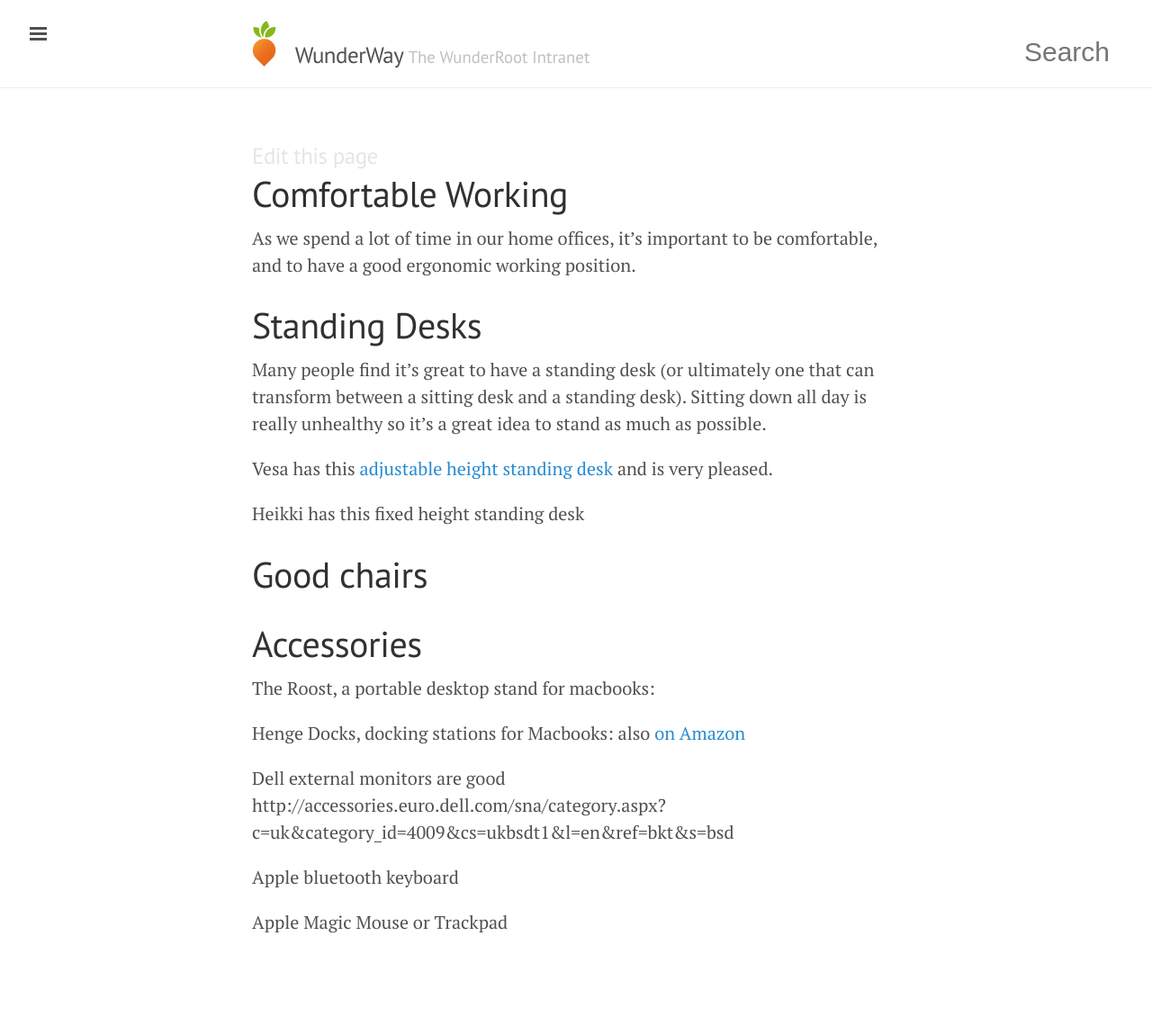
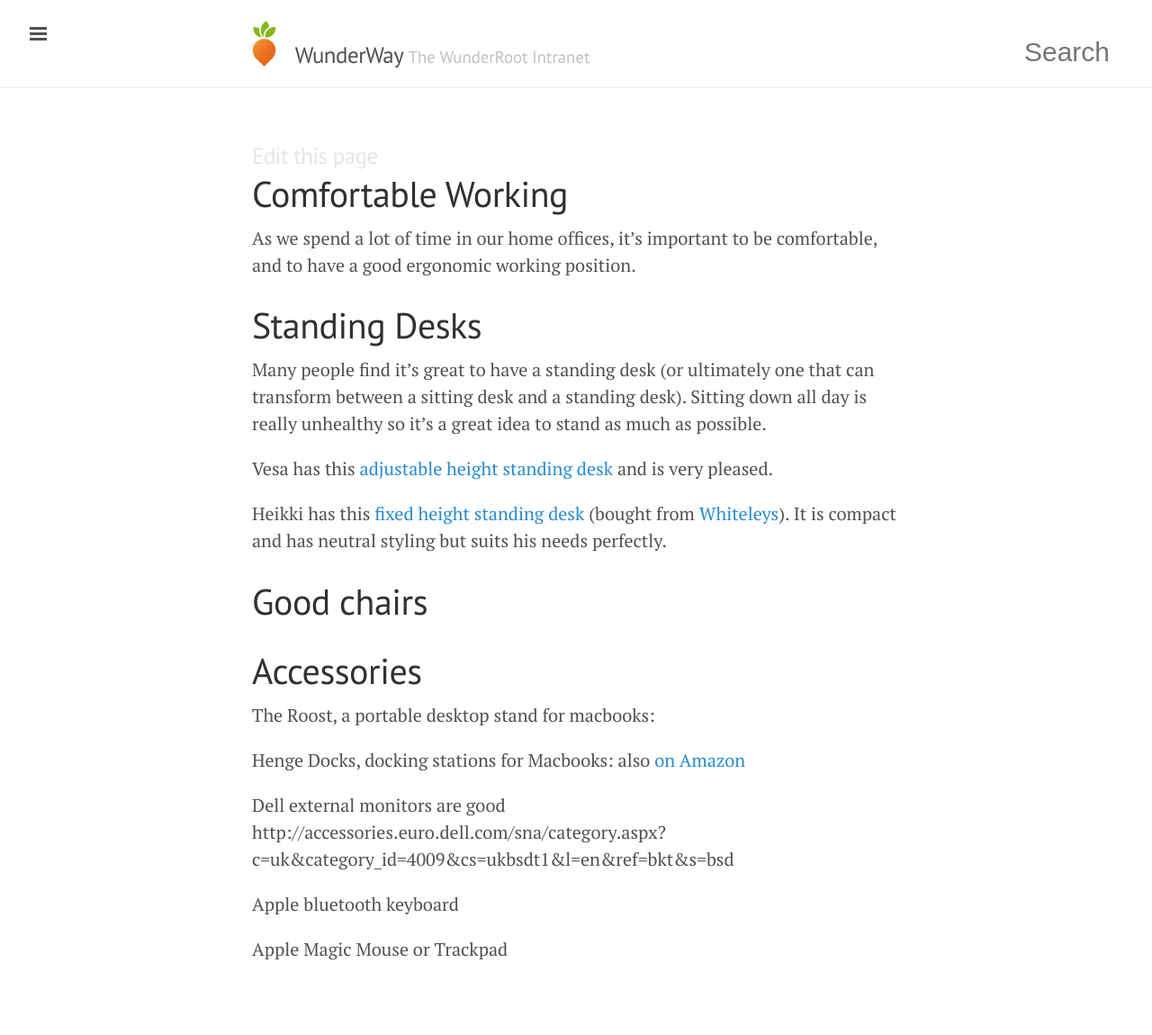
Before and after one commit to tormi/WunderWay, a Jekyll site: the page built from how/work-comfortably.md, in a window 1280 px wide. Shown: the whole page at 90% size. Built offline with Jekyll 4.4.1, drawn with Linux system fonts in a browser that asks for light colours; nearby versions of some CDN libraries; Markdown is read by kramdown in place of the engine named in the settings; before the commit the page ends 1120 px from its top, so only the background shows below that.

Commit message:
Update work-comfortably.md
Added details of Heikki's desk

```diff
--- a/how/work-comfortably.md
+++ b/how/work-comfortably.md
@@ -14,7 +14,7 @@
 
 Vesa has this [adjustable height standing desk](http://www.ajproducts.co.uk/tables-desks-workstations/adjustable-standing-desks/flexus-electrically-height-adjustable-wave-desk/5138569-61474.wf) and is very pleased.
 
-Heikki has this fixed height standing desk
+Heikki has this [fixed height standing desk](http://complete-office.co.uk/ProductDetails/Furniture/Desks/3511464/Gresham-Stand-Height-Rectangular-600Mm-Deep-1200-X-600--TS612RHZ/Master.aspx) (bought from [Whiteleys](http://www.whiteleys-office.co.uk/)). It is compact and has neutral styling but suits his needs perfectly.
 
 # Good chairs
 
```
